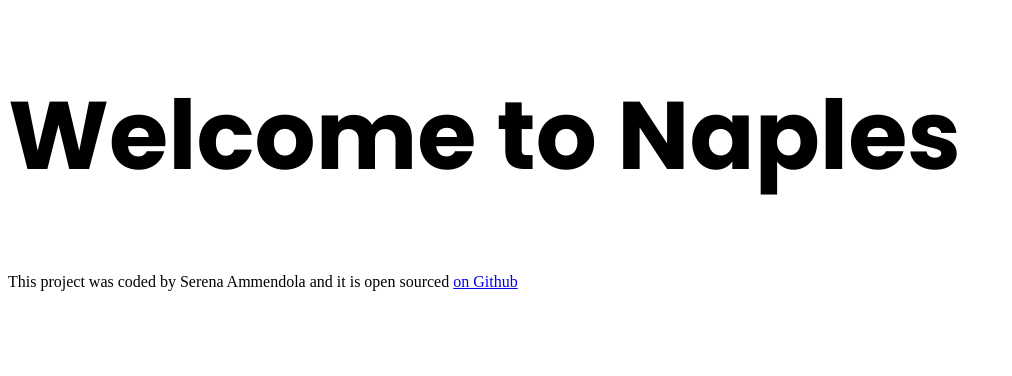
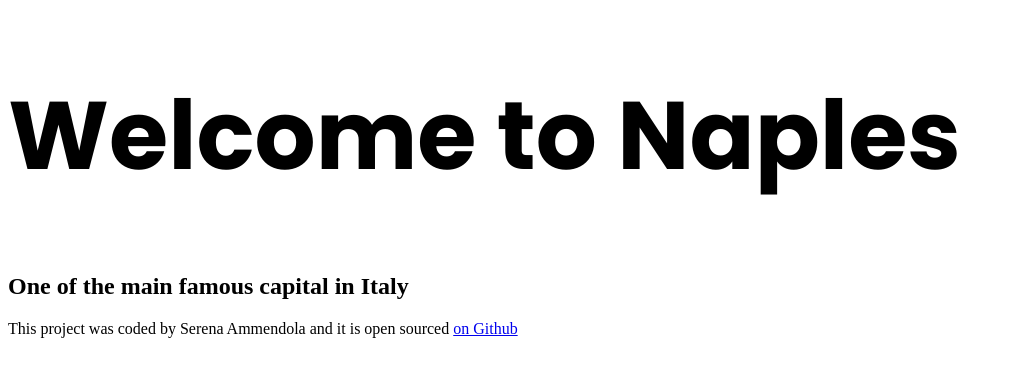
Before and after one commit to Serena-Ammendola/Travel-project-, a plain HTML site: page index.html in a window 1280 px wide. Shown: the whole page, without its empty margins (0-1012 px from the left). Drawn offline with Linux system fonts and the light colour scheme.

Commit message:
h2 added on HTML

```diff
--- a/index.html
+++ b/index.html
@@ -15,6 +15,7 @@
 
 <body>
   <h1>Welcome to Naples</h1>
+  <h2>One of the main famous capital in Italy</h2>
   <footer>This project was coded by Serena Ammendola and it is open sourced <a
       href="https://github.com/Serena-Ammendola/Travel-project-" target="_blank">on Github </a> </footer>
 </body>
```
